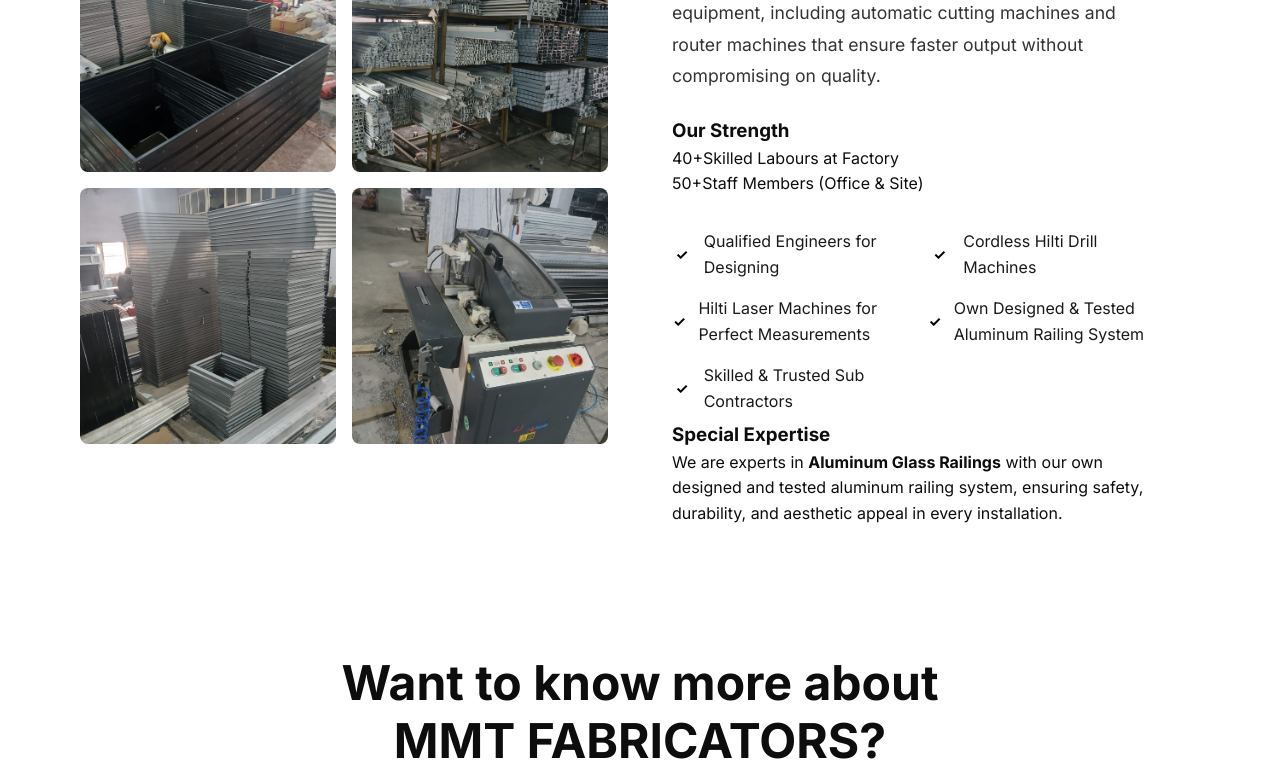
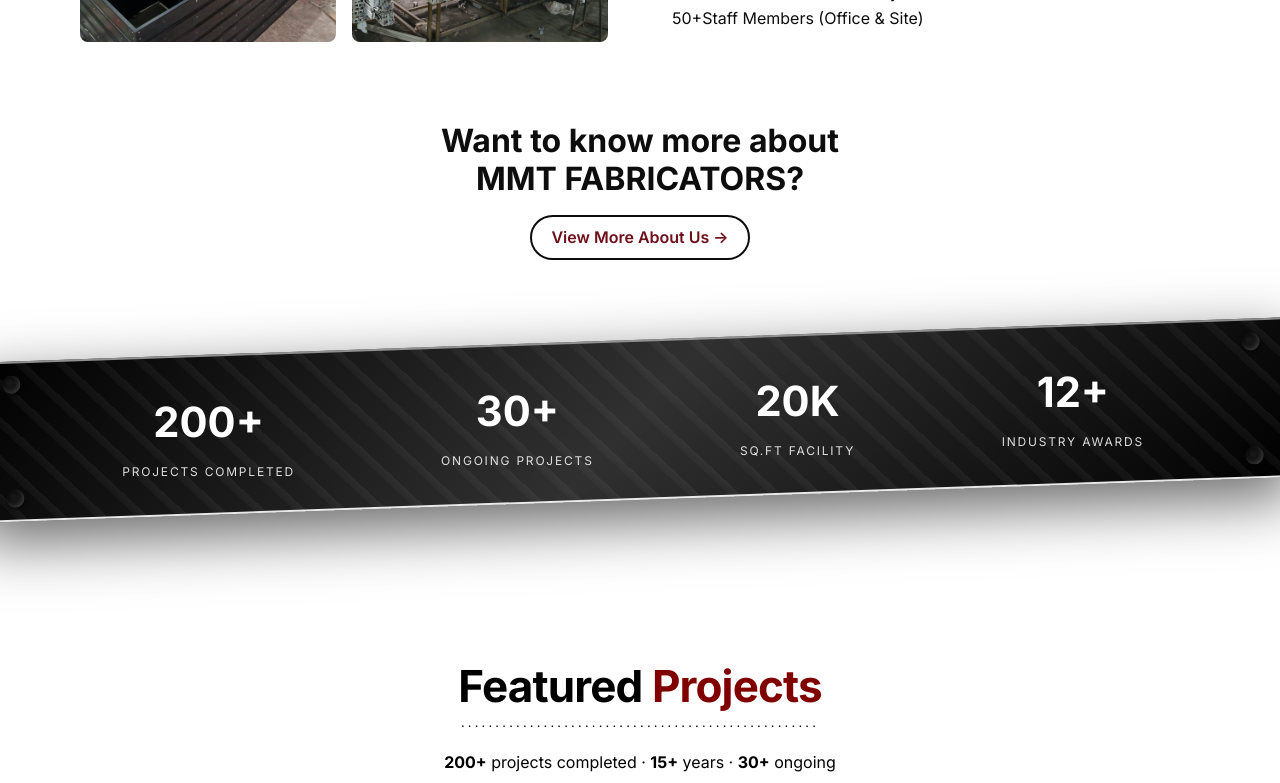
Before and after one commit to kutubkhan786/mmtfabricator-main, a React (Create React App) app: page / in a window 1280 px wide. Shown: the part 1280-2063 px from the top of the page. Built offline with nearby package versions, Linux system fonts and the light colour scheme.

Commit message:
updated about

```diff
--- a/src/components/common/Footer.jsx
+++ b/src/components/common/Footer.jsx
@@ -44,7 +44,7 @@
           <p className="footer-tagline">We design · We fabricate · We install</p>
           <p className="footer-description">
             Complete architectural solutions for premium residential and commercial projects.
-            Trusted by India's leading developers since 2010.
+            Trusted by India's leading developers since 2013.
           </p>
           <div className="footer-gst">
             <span className="footer-gst-label">GST:</span>
--- a/src/components/home/About.css
+++ b/src/components/home/About.css
@@ -92,7 +92,7 @@
 
 /* Main Content */
 .about-main {
-    padding: 6rem 0;
+    padding: 3rem 0;
 }
 
 .about-split {
@@ -169,7 +169,7 @@
     font-size: 0.9rem;
     text-transform: uppercase;
     letter-spacing: 0.3em;
-    color: var(--accent-gold, #ffffff);
+    color: var(--accent-gold, #000000);
     margin-bottom: 1rem;
     display: block;
 }
@@ -330,7 +330,7 @@
 }
 
 .cta-title {
-    font-size: 3rem;
+    font-size: 2rem;
     font-weight: 700;
     margin-bottom: 1rem;
     line-height: 1.2;
@@ -349,7 +349,7 @@
 }
 
 .cta-button {
-    padding: 1rem 2rem;
+    padding: 0.5rem 1.2rem;
     border-radius: 50px;
     font-size: 1rem;
     font-weight: 600;
--- a/src/components/home/About.jsx
+++ b/src/components/home/About.jsx
@@ -43,29 +43,13 @@
                                     />
                                 </div>
 
-                                <div className="gallery-item quaternary">
-                                    <img
-                                        src="/assets/images/about/about4.jpeg"
-                                        alt="Metal fabrication workshop"
-                                        className="gallery-image"
-                                    />
-                                </div>
-                                <div className="gallery-item quaternary">
-                                    <img
-                                        src="/assets/images/about/about1.jpeg"
-                                        alt="Metal fabrication workshop"
-                                        className="gallery-image"
-                                    />
-                                </div>
                             </div>
                         </div>
 
                         {/* Text Side */}
                         <div className="about-text-side">
-                            <span className="about-section-label">Who We Are</span>
-                            <h2 className="about-section-title">
-                                MMT FABRICATORS – <span className="highlight">Since 2013</span>
-                            </h2>
+                            <span className="about-section-label" >Who We Are</span>
+
 
                             <p className="about-text">
                                 <strong>MMT FABRICATORS</strong> is a sole proprietorship firm established in 2013,
@@ -95,37 +79,6 @@
                                 </div>
                             </div>
 
-                            <div className="about-features">
-                                <div className="feature">
-                                    <div className="feature-icon">✓</div>
-                                    <div className="feature-text">Qualified Engineers for Designing</div>
-                                </div>
-                                <div className="feature">
-                                    <div className="feature-icon">✓</div>
-                                    <div className="feature-text">Cordless Hilti Drill Machines</div>
-                                </div>
-                                <div className="feature">
-                                    <div className="feature-icon">✓</div>
-                                    <div className="feature-text">Hilti Laser Machines for Perfect Measurements</div>
-                                </div>
-                                <div className="feature">
-                                    <div className="feature-icon">✓</div>
-                                    <div className="feature-text">Own Designed & Tested Aluminum Railing System</div>
-                                </div>
-                                <div className="feature">
-                                    <div className="feature-icon">✓</div>
-                                    <div className="feature-text">Skilled & Trusted Sub Contractors</div>
-                                </div>
-                            </div>
-
-                            <div className="about-expertise" style={{marginTop:"5px"}}>
-                                <h3>Special Expertise</h3>
-                                <p className="expertise-text">
-                                    We are experts in <strong>Aluminum Glass Railings</strong> with our own
-                                    designed and tested aluminum railing system, ensuring safety, durability,
-                                    and aesthetic appeal in every installation.
-                                </p>
-                            </div>
                         </div>
                     </div>
                 </div>
@@ -134,7 +87,7 @@
             <div className="about-cta-section">
                 <div className="container">
                     <div className="cta-content">
-                        <h2 className="cta-title">Want to know more about MMT FABRICATORS?</h2>
+                        <h2 className="cta-title">Want to know more about<br /> MMT FABRICATORS?</h2>
                         <div className="cta-buttons">
                             <Link to="/about" className="cta-button secondary">
                                 View More About Us →
--- a/src/pages/AboutPage.jsx
+++ b/src/pages/AboutPage.jsx
@@ -35,7 +35,7 @@
                 <div className="about-hero-overlay"></div>
                 <div className="container">
                     <div className="about-hero-content">
-                        <span className="about-hero-label">Since 2008</span>
+                        <span className="about-hero-label">Since 2013</span>
                         <h1 className="about-hero-title">
                             Engineering <span className="text-gradient">Architectural</span> Excellence
                         </h1>
--- a/src/pages/ContactPage.jsx
+++ b/src/pages/ContactPage.jsx
@@ -23,7 +23,7 @@
                                 <p className="tagline">We design · We fabricate · We install</p>
                                 <p className="description">
                                     Complete architectural solutions for premium residential and commercial projects.
-                                    Trusted by India's leading developers since 2010.
+                                    Trusted by India's leading developers since 2013.
                                 </p>
                                 <div className="gst-info">
                                     <strong>GST:</strong> 27AGNPR6682L2ZN
```
